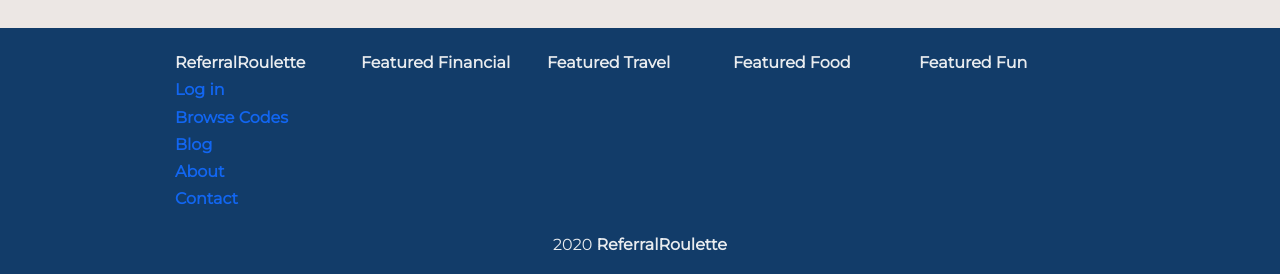
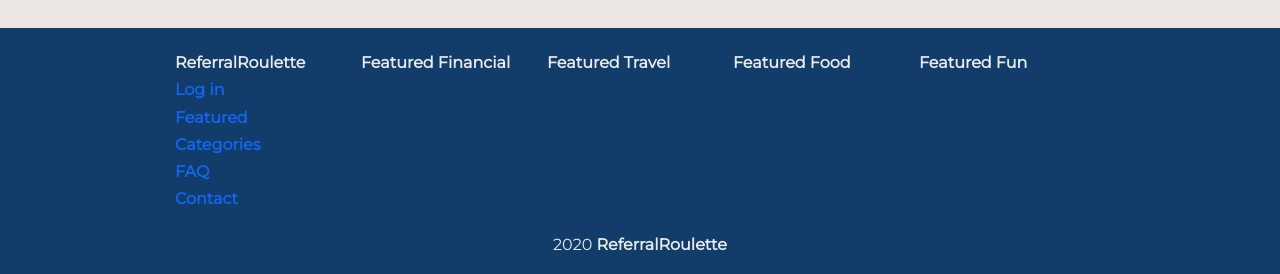
Before and after one commit to vasilzhigilei/ReferralRoulette, a Django app: page /faq in a window 1280 px wide. Shown: the part 526-800 px from the top of the page. Run offline with Django 3.2, Linux system fonts and the light colour scheme; parts of the project's set-up code (start-up, migrations or seed data) failed here and were passed over; some libraries are stand-ins or nearby versions.

```diff
--- a/referralroulette/templates/base.html
+++ b/referralroulette/templates/base.html
@@ -132,9 +132,9 @@
                 <!-- Log in button -->
                 <li><h6><a href="{% provider_login_url 'google' %}?next={% firstof request.path '/' %}">Log in</a></h6></li>
               {% endif %}
-              <li><h6><a href="/browse">Browse Codes</a></h6></li>
-              <li><h6><a href="/blog">Blog</a></h6></li>
-              <li><h6><a href="/about">About</a></h6></li>
+              <li><h6><a href="/">Featured</a></h6></li>
+              <li><h6><a href="/Categories">Categories</a></h6></li>
+              <li><h6><a href="/faq">FAQ</a></h6></li>
               <li><h6><a href="/contact">Contact</a></h6></li>
             </ul>
           </div>
--- a/referralroulette/views.py
+++ b/referralroulette/views.py
@@ -46,8 +46,8 @@ def generate_referral(request, slug):
     if len(links) == 0:
         return HttpResponse("No referral links")
     else:
-        i = random.randint(0,len(links))
-        return HttpResponse(links[i])
+        i = random.randint(0,len(links)-1)
+        return HttpResponse(links[i].link)
 
 @login_required(login_url='/accounts/google/login/')
 def profile(request):
```
